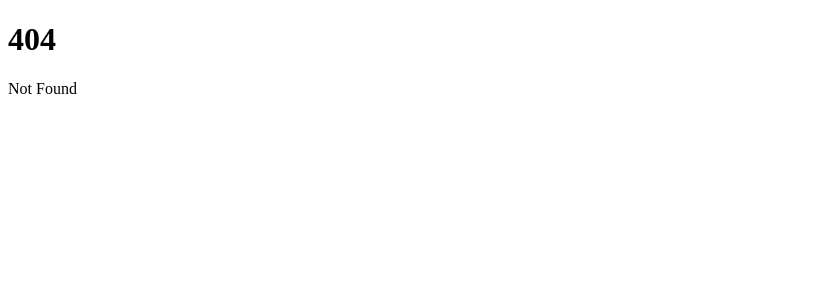
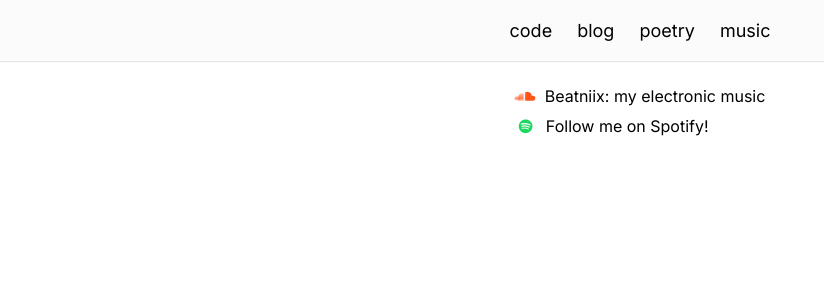
Before and after one commit to nettijoe96/nettijoe96.github.io, a SvelteKit app: page /music in a window 1280 px wide. Before the commit this address had no page. Shown: the top 300 px of the page, without its empty margins (0-824 px from the left). Built offline with nearby package versions, Linux system fonts and the light colour scheme.

Commit message:
music page with spotify and soundcloud logos

```diff
--- a/src/app.html
+++ b/src/app.html
@@ -12,6 +12,7 @@
 		<link rel="preconnect" href="https://fonts.googleapis.com"><link rel="preconnect" href="https://fonts.gstatic.com" crossorigin><link href="https://fonts.googleapis.com/css2?family=Inter&display=swap" rel="stylesheet">
 		<link rel="preconnect" href="https://fonts.googleapis.com"><link rel="preconnect" href="https://fonts.gstatic.com" crossorigin><link href="https://fonts.googleapis.com/css2?family=Nunito&display=swap" rel="stylesheet">
 		<link rel="preconnect" href="https://fonts.googleapis.com"><link rel="preconnect" href="https://fonts.gstatic.com" crossorigin><link href="https://fonts.googleapis.com/css2?family=Manrope&family=Nunito&display=swap" rel="stylesheet">
+		<link rel="stylesheet" href="https://stackpath.bootstrapcdn.com/font-awesome/4.7.0/css/font-awesome.min.css">
 		<style>
 			@import url('https://fonts.googleapis.com/css2?family=Inter&display=swap');
 			@import url('https://fonts.googleapis.com/css2?family=Nunito&display=swap');
--- a/src/routes/Menu.svelte
+++ b/src/routes/Menu.svelte
@@ -23,7 +23,7 @@
                 </a>
             </l1>
             <l1 class="menu-item">
-                <a href="https://soundcloud.com/beatniix/tracks">
+                <a href="{base}/music">
                     <span>music</span>
                 </a>
             </l1>
--- /dev/null
+++ b/src/routes/music/+page.svelte
@@ -0,0 +1,90 @@
+<script>
+    import '../../styles.css'
+    import Menu from "../Menu.svelte";
+
+    let music = [
+        {
+            name: "Beatniix: my electronic music",
+            link: "https://soundcloud.com/beatniix/tracks"
+        },
+        {
+            name: "Follow me on Spotify",
+            link: "https://open.spotify.com/user/lp0eon6y1fj7c734mlxpt6nbt?si=6b58aa679baa472f"
+        },
+    ]
+</script>
+
+<Menu></Menu>
+<div>
+    <ul>
+        <li>
+            <a href="https://soundcloud.com/beatniix/tracks">
+                <span>
+                    <i class="fa fa-soundcloud" aria-hidden="true"></i>
+                    Beatniix: my electronic music
+                </span>
+            </a>
+        </li>
+        <li>
+            <a href="https://open.spotify.com/user/lp0eon6y1fj7c734mlxpt6nbt?si=6b58aa679baa472f">
+                <span>
+                    <i class="fa fa-spotify" aria-hidden="true"></i>
+                    Follow me on Spotify!
+                </span>
+            </a>
+        </li>
+    </ul>
+</div>
+
+
+
+<style>
+
+    .fa-soundcloud {
+        margin-right: 5px;
+        color: #ff551a;
+    }
+
+    .fa-spotify {
+        margin-left: 4px;
+        margin-right: 9px;
+        color: #1ed760;
+    }
+
+    div {
+        text-align: center;
+    }
+
+    ul {
+        padding: 20px;
+        text-align: left;
+        display: inline-block;
+    }
+
+    li {
+        padding: 5px;
+        /* width: 50%; */
+        text-align: left;
+        color: black;
+        font-family: 'Inter', sans-serif;
+        list-style: none
+    }
+
+    /* li:hover {
+        background-color: #B694FF;
+    } */
+
+    a {
+        font-weight: 100;
+        text-decoration: none;
+    }
+
+    span {
+        color: black;
+    }
+
+    span:hover {
+        color: #878787;
+    }
+
+</style>
```
Also changed, not shown: src/routes/blog/+page.svelte (+6 -2 lines).
